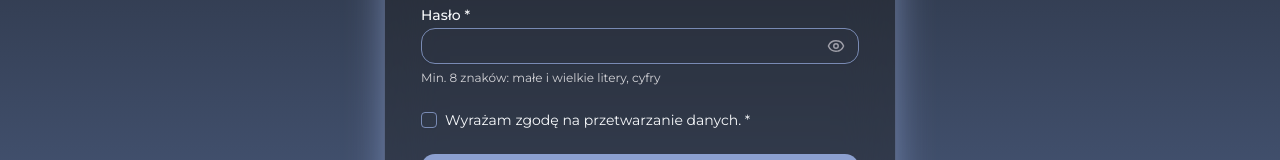
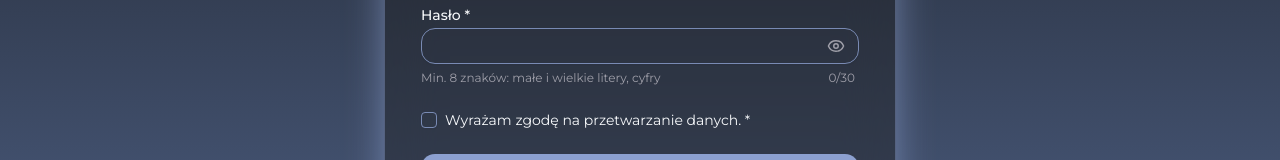
Before and after one commit to ZvzaW/zw_inz, a Next.js app: page /register in a window 1280 px wide. Shown: the part 477-637 px from the top of the page. Built offline with nearby package versions, Linux system fonts and the light colour scheme.

Commit message:
small UI/UX update

```diff
--- a/app/page.tsx
+++ b/app/page.tsx
@@ -35,7 +35,7 @@ export default function LoginPage() {
           <form onSubmit={handleSubmit} className="space-y-6">
             {/*EMAIL*/}
             <div className="space-y-1.5">
-              <Label htmlFor="email">Adres e-mail *</Label>
+              <Label htmlFor="email">Adres e-mail</Label>
               <Input
                 id="email"
                 type="email"
@@ -46,7 +46,7 @@ export default function LoginPage() {
 
             {/*PASSWORD*/}
             <div className="space-y-1.5">
-              <Label htmlFor="password">Hasło *</Label>
+              <Label htmlFor="password">Hasło</Label>
               <div className="relative">
                 <Input
                   id="password"
@@ -63,10 +63,10 @@ export default function LoginPage() {
               </div>
 
               {/*PASSWORD RESET*/}
-              <div className="flex justify-center pt-1">
+              <div className="flex justify-start pt-1 pl-1">
                 <Link
                   href="/forgot-password"
-                  className="text-sm text-baby-blue hover:underline"
+                  className="text-xs text-baby-blue hover:underline"
                 >
                   Zapomniałeś hasła?
                 </Link>
--- a/app/register/page.tsx
+++ b/app/register/page.tsx
@@ -29,10 +29,13 @@ import {
   type TrainerFormValues,
 } from "@/lib/validations"
 
+const PASSWORD_MAX_LENGTH = 30
+
 export default function RegisterPage() {
   const [showPasswordTrainee, setShowPasswordTrainee] = useState(false)
   const [showPasswordTrainer, setShowPasswordTrainer] = useState(false)
   const [activeTab, setActiveTab] = useState<"trainee" | "trainer">("trainee")
+
 
   const traineeForm = useForm<TraineeFormValues>({
     resolver: zodResolver(traineeSchema),
@@ -65,6 +68,10 @@ export default function RegisterPage() {
       terms: false,
     },
   })
+
+  const traineePasswordValue = traineeForm.watch("password") || ""
+  const trainerPasswordValue = trainerForm.watch("password") || ""
+
 
   const handleTabChange = (value: string) => {
     const tab = value === "trainer" ? "trainer" : "trainee"
@@ -216,6 +223,7 @@ export default function RegisterPage() {
                       type={showPasswordTrainee ? "text" : "password"}
                       className="pr-10"
                       aria-invalid={!!traineeForm.formState.errors.password}
+                      maxLength={PASSWORD_MAX_LENGTH}
                       {...traineeForm.register("password")}
                     />
                     <button
@@ -228,9 +236,12 @@ export default function RegisterPage() {
                       {showPasswordTrainee ? <EyeOff size={18} /> : <Eye size={18} />}
                     </button>
                   </div>
-                  <p className="text-xs text-zinc-300">
-                    Min. 8 znaków: małe i wielkie litery, cyfry
-                  </p>
+                  <div className="flex items-center justify-between text-xs text-zinc-400">
+                    <p>Min. 8 znaków: małe i wielkie litery, cyfry</p>
+                    <span className="ml-1 pr-1">
+                      {traineePasswordValue.length}/{PASSWORD_MAX_LENGTH}
+                    </span>
+                  </div>
                   {traineeForm.formState.errors.password && (
                     <p className="text-xs text-destructive">
                       {traineeForm.formState.errors.password.message}
@@ -354,6 +365,7 @@ export default function RegisterPage() {
                       type={showPasswordTrainer ? "text" : "password"}
                       className="pr-10"
                       aria-invalid={!!trainerForm.formState.errors.password}
+                      maxLength={PASSWORD_MAX_LENGTH}
                       {...trainerForm.register("password")}
                     />
                     <button
@@ -366,9 +378,12 @@ export default function RegisterPage() {
                       {showPasswordTrainer ? <EyeOff size={18} /> : <Eye size={18} />}
                     </button>
                   </div>
-                  <p className="text-xs text-zinc-300">
-                    Min. 8 znaków: małe i wielkie litery, cyfry
-                  </p>
+                  <div className="flex items-center justify-between text-xs text-zinc-400">
+                    <p>Min. 8 znaków: małe i wielkie litery, cyfry</p>
+                    <span className="ml-1 pr-1">
+                      {trainerPasswordValue.length}/{PASSWORD_MAX_LENGTH}
+                    </span>
+                  </div>
                   {trainerForm.formState.errors.password && (
                     <p className="text-xs text-destructive">
                       {trainerForm.formState.errors.password.message}
```
